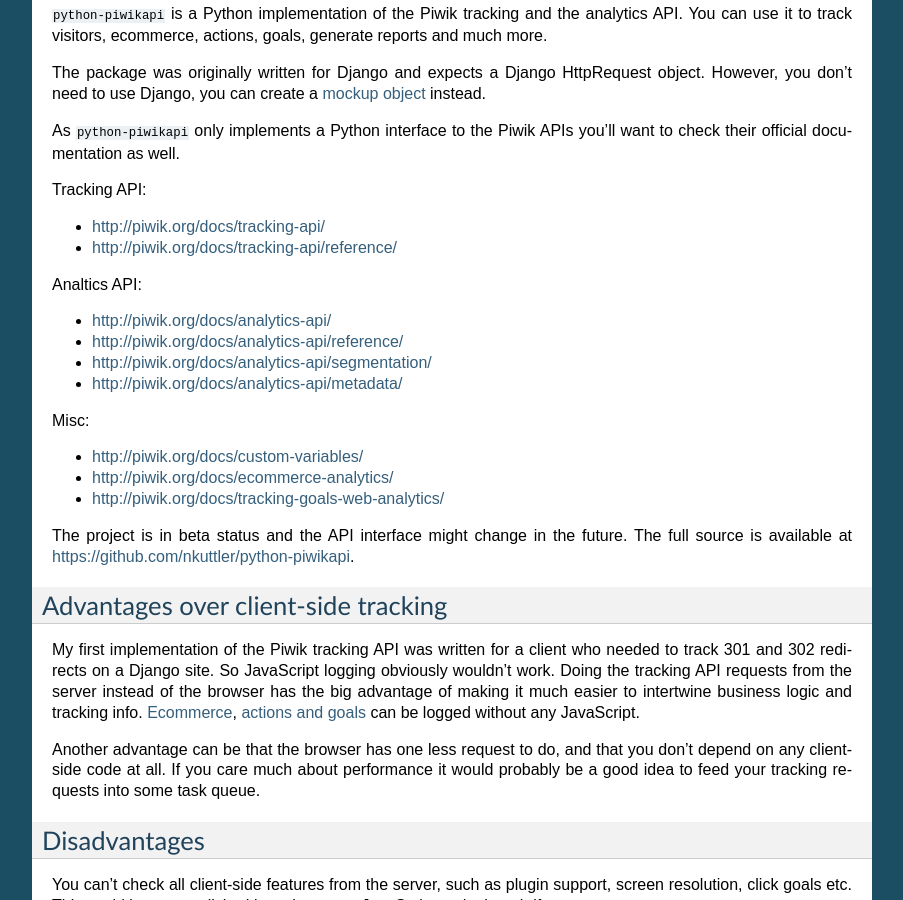
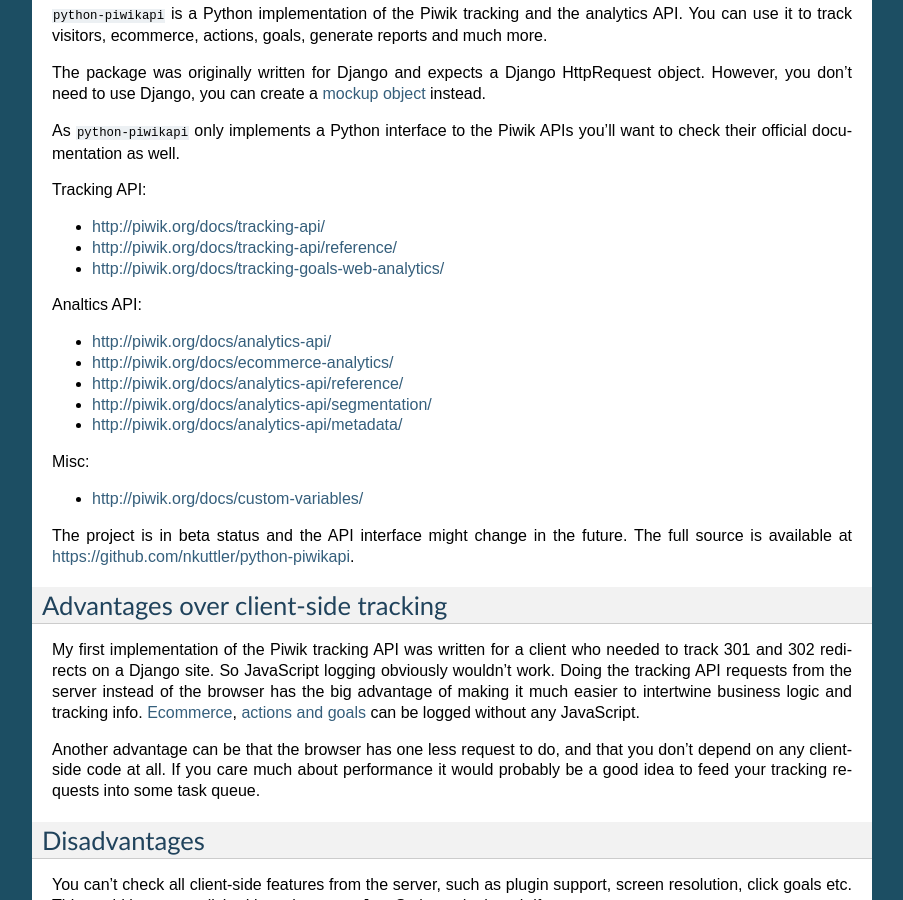
Before and after one commit to matomo-org/piwik-python-api, a Sphinx documentation site: the page built from doc/index.rst, in a window 1280 px wide and 900 px high, scrolled down 744 px. Shown: the whole window, without its empty margins (198-1101 px from the left). Built offline with Sphinx 7.4.7, drawn with Linux system fonts in a browser that asks for light colours; some of the changed lines change nothing that is shown.

Commit message:
Doc updates

```diff
--- a/doc/index.rst
+++ b/doc/index.rst
@@ -42,10 +42,12 @@
 
 - http://piwik.org/docs/tracking-api/
 - http://piwik.org/docs/tracking-api/reference/
+- http://piwik.org/docs/tracking-goals-web-analytics/
 
 Analtics API:
 
 - http://piwik.org/docs/analytics-api/
+- http://piwik.org/docs/ecommerce-analytics/
 - http://piwik.org/docs/analytics-api/reference/
 - http://piwik.org/docs/analytics-api/segmentation/
 - http://piwik.org/docs/analytics-api/metadata/
@@ -53,8 +55,6 @@
 Misc:
 
 - http://piwik.org/docs/custom-variables/
-- http://piwik.org/docs/ecommerce-analytics/
-- http://piwik.org/docs/tracking-goals-web-analytics/
 
 The project is in beta status and the API interface might change in the future.
 The full source is available at https://github.com/nkuttler/python-piwikapi.
```
